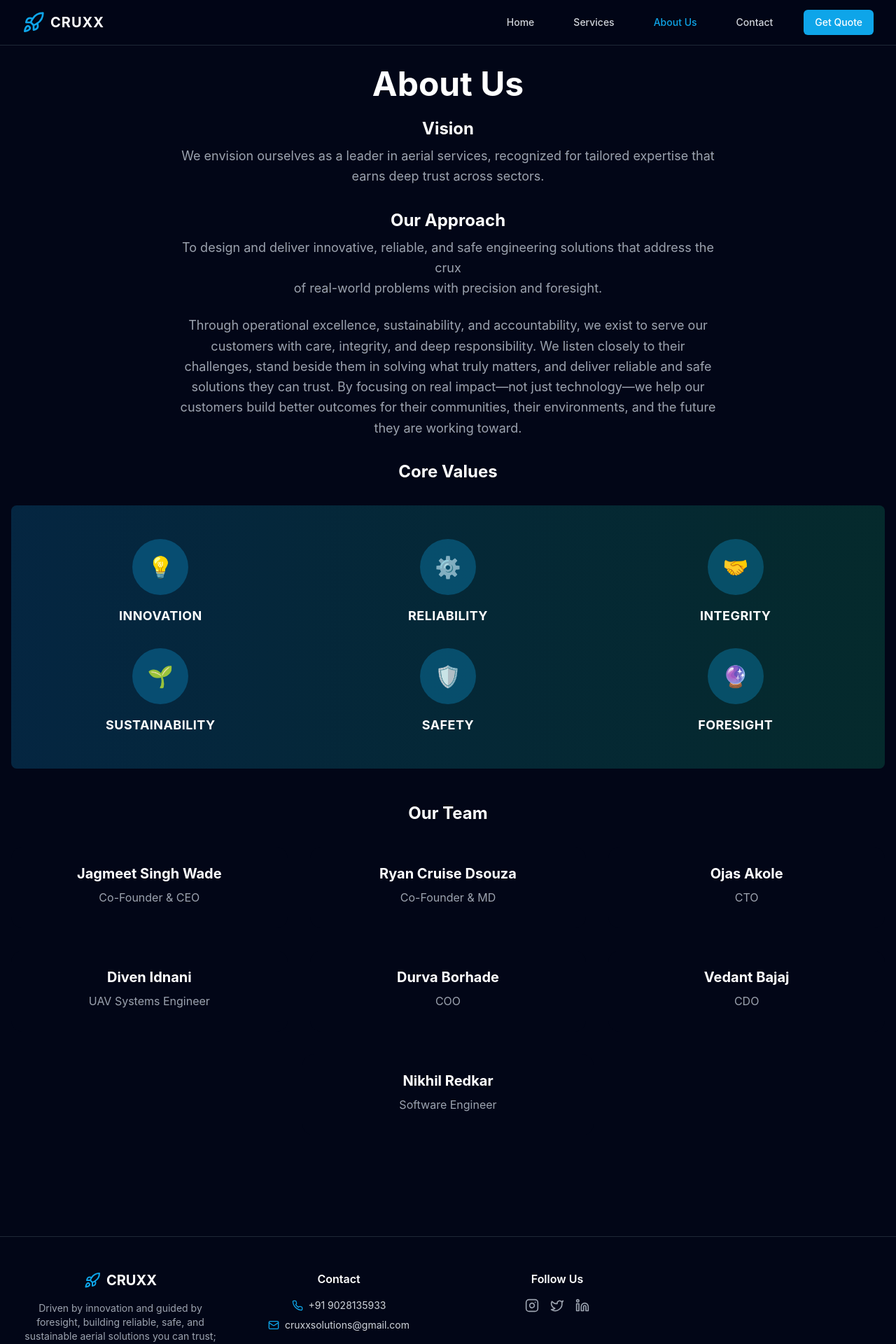
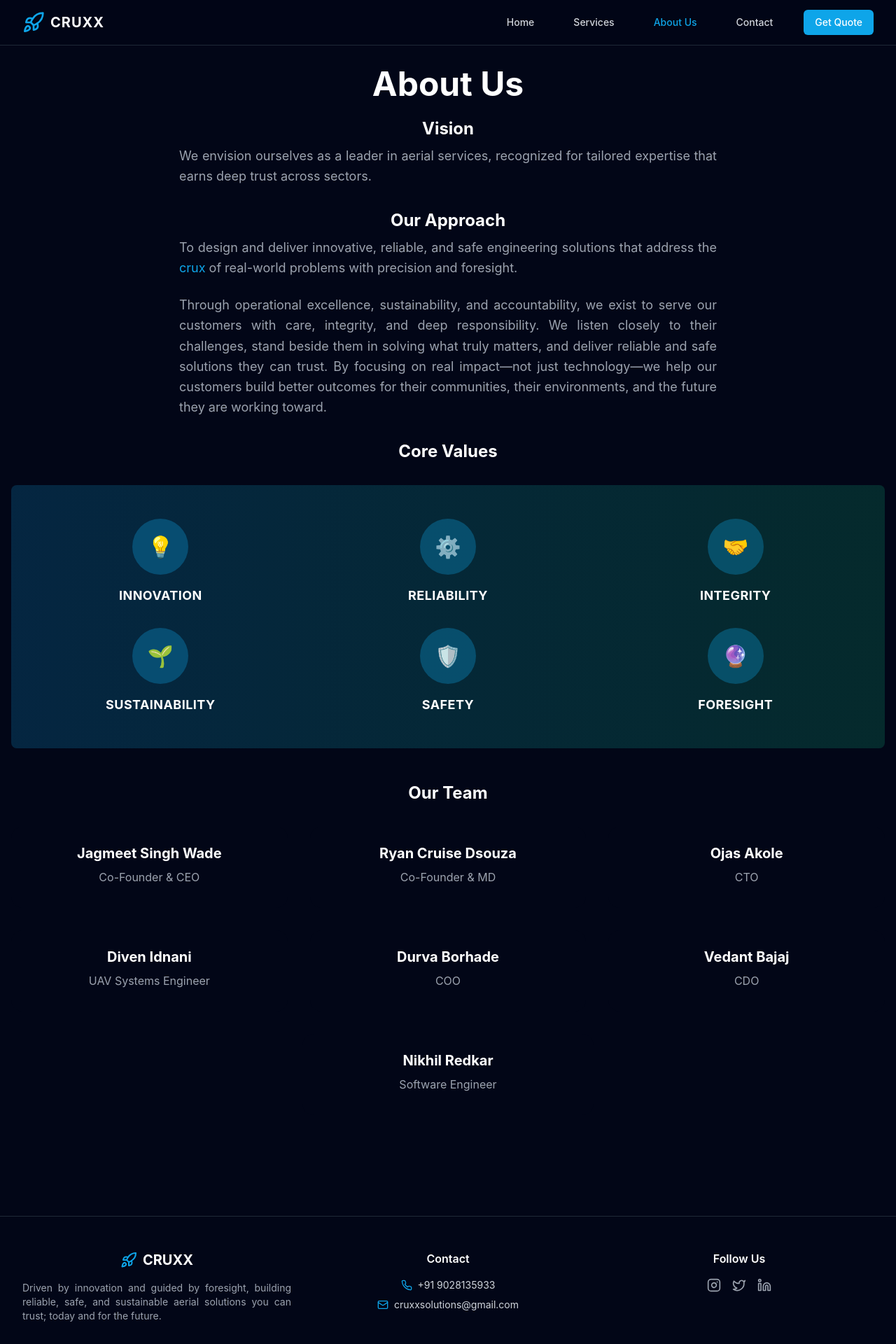
Before and after one commit to cruxxsolutions/Website, a React (Vite) app in the folder client/: page /about in a window 1280 px wide. Shown: the top 1920 px of the page at 70% size. Built offline with nearby package versions, Linux system fonts and the light colour scheme.

Commit message:
finally
hope this is last

```diff
--- a/client/src/components/Footer.jsx
+++ b/client/src/components/Footer.jsx
@@ -5,13 +5,13 @@ const Footer = () => {
     return (
         <footer className="bg-darker border-t border-gray-800 text-gray-300 py-12">
             <div className="max-w-7xl mx-auto px-4 sm:px-6 lg:px-8">
-                <div className="grid grid-cols-1 md:grid-cols-4 gap-8 text-center md:text-center">
+                <div className="grid grid-cols-1 md:grid-cols-3 gap-8 text-center justify-items-center">
                     <div className="space-y-4">
                         <div className="flex items-center justify-center space-x-2">
                             <Rocket className="h-6 w-6 text-primary" />
                             <span className="text-xl font-bold text-white">CRUXX</span>
                         </div>
-                        <p className="text-sm text-gray-400">
+                        <p className="text-sm text-gray-400 text-justify">
                             Driven by innovation and guided by foresight, building reliable, safe, and sustainable aerial solutions you can trust; today and for the future.
                         </p>
                     </div>
--- a/client/src/pages/about.jsx
+++ b/client/src/pages/about.jsx
@@ -47,19 +47,17 @@ const About = () => {
                  <h2 className="text-2xl font-bold text-white mb-2">
                     Vision
                 </h2>
-                <p className="text-gray-400 text-lg leading-relaxed mb-8 max-w-3xl mx-auto">
+                <p className="text-gray-400 text-lg leading-relaxed mb-8 max-w-3xl mx-auto text-center text-justify">
                     We envision ourselves as a leader in aerial services, recognized for tailored expertise
                     that earns deep trust across sectors.
                 </p>
                 <h2 className="text-2xl font-bold text-white mb-2">
                     Our Approach
                 </h2>
-                <p className="text-gray-400 text-lg leading-relaxed mb-6 max-w-3xl mx-auto">
-                    <div>To design and deliver innovative, reliable, and safe engineering solutions that address the </div>
-                    <div className="text-blue">crux</div>
-                    <div>of real-world problems with precision and foresight.</div>
+                <p className="text-gray-400 text-lg leading-relaxed mb-6 max-w-3xl mx-auto text-center text-justify">
+                    To design and deliver innovative, reliable, and safe engineering solutions that address the <span className="text-primary">crux</span> of real-world problems with precision and foresight.
                 </p>
-                <p className="text-gray-400 text-lg leading-relaxed mb-8 max-w-3xl mx-auto">
+                <p className="text-gray-400 text-lg leading-relaxed mb-8 max-w-3xl mx-auto text-center text-justify">
                     Through operational excellence, sustainability, and accountability, we exist to serve our customers with care, integrity, and deep responsibility. We listen closely to their challenges, stand beside them in solving what truly matters, and deliver reliable and safe solutions they can trust. By focusing on real impact—not just technology—we help our customers build better outcomes for their communities, their environments, and the future they are working toward.
                 </p>
                 <h2 className="text-2xl font-bold text-white mb-8">
```
